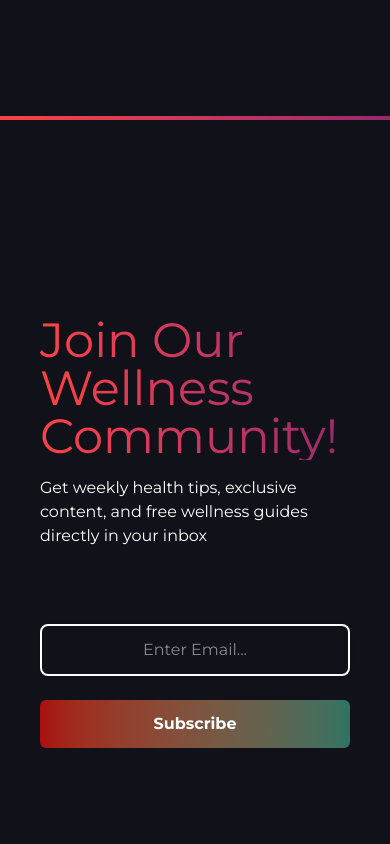
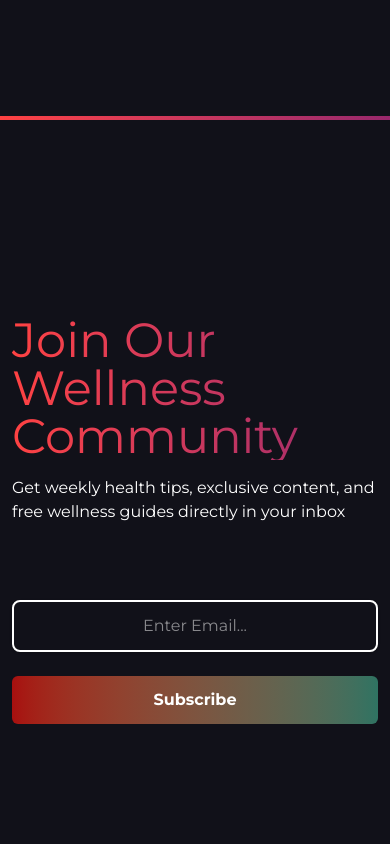
Before and after one commit to MUbaidAli/blog-client, a React (Vite) app: page /about in a window 390 px wide. Shown: the part 3840-4684 px from the top of the page. Built offline with nearby package versions, Linux system fonts and the light colour scheme; no server answers; what editorjs-html would draw is missing.

Commit message:
Update SubscriptionSection.jsx

```diff
--- a/src/components/SubscriptionSection.jsx
+++ b/src/components/SubscriptionSection.jsx
@@ -4,18 +4,19 @@ import SubscriptionForm from "./SubscribtionForm";
 function SubscriptionSection() {
   return (
     <>
-      <div className="mx-auto max-w-7xl md:px-5 px-10 py-40">
+      <div className="mx-auto max-w-7xl md:px-5 px-3 py-40">
         <div className="flex flex-col justify-center items-center">
           <div className="w-full md:w-200">
             <SectionHeading
-              heading={"Join Our Wellness Community!"}
+              heading={"Join Our Wellness Community"}
               text={
                 "Get weekly health tips, exclusive content, and free wellness guides directly in your inbox"
               }
               headingSize={9}
             />
-
-            <SubscriptionForm />
+            <div className=" sm:w-full">
+              <SubscriptionForm />
+            </div>
           </div>
         </div>
       </div>
```
